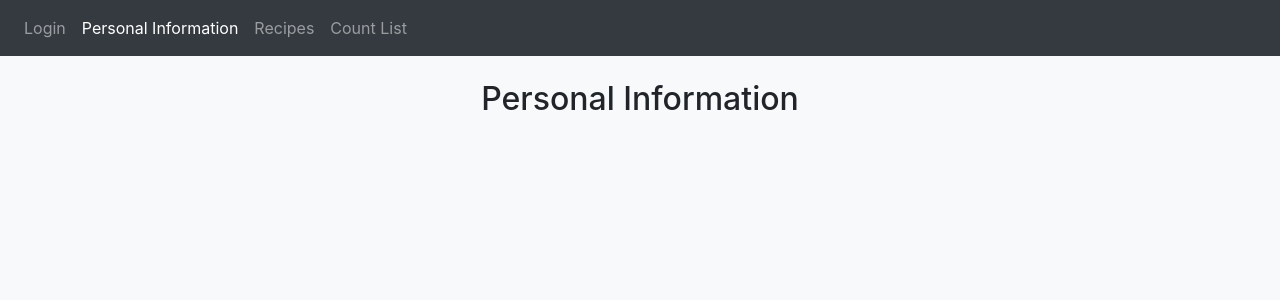
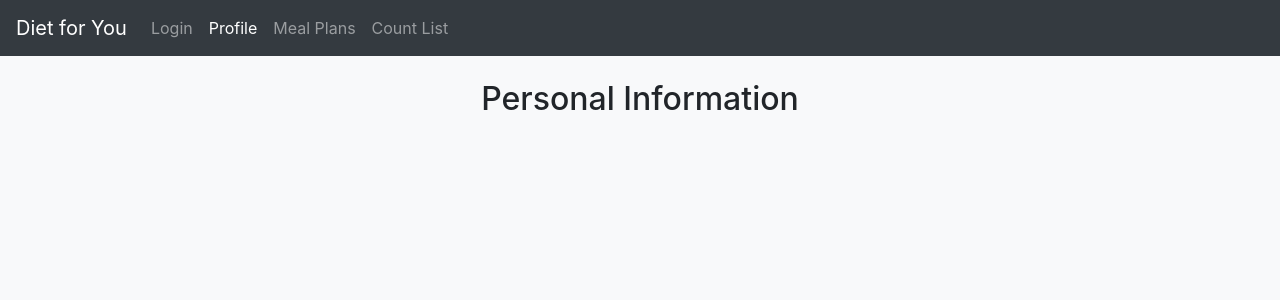
Before and after one commit to zeroxiami/diet_for_you, a Django app: page /main/ in a window 1280 px wide. Shown: the top 300 px of the page. Run offline with Django 3.2, Linux system fonts and the light colour scheme; data comes from the database, SQL or seed files in the repository; some libraries are stand-ins or nearby versions.

Commit message:
updated navbar link names and added home page link

```diff
--- a/templates/foodList.html
+++ b/templates/foodList.html
@@ -11,15 +11,16 @@
 
         <nav class="navbar navbar-expand navbar-dark bg-dark">
             <div class="collapse navbar-collapse" id="navbarsExample02">
+                <a class="navbar-brand" href="/home">Diet for You</a>
                 <ul class="navbar-nav mr-auto">
                 <li class="nav-item">
                     <a class="nav-link" href="../login">Login</a>
                 </li>
                 <li class="nav-item">
-                    <a class="nav-link" href="/main">Personal Information</a>
+                    <a class="nav-link" href="/main">Profile</a>
                 </li>
                 <li class="nav-item">
-                    <a class="nav-link" href="/recipe">Recipes<span class="sr-only">(current)</span></a>
+                    <a class="nav-link" href="/recipe">Meal Plans<span class="sr-only">(current)</span></a>
                 </li>
                 <li class="nav-item active">
                     <a class="nav-link" href="/countList">Count List<span class="sr-only"></span></a>
--- a/templates/past_recipe.html
+++ b/templates/past_recipe.html
@@ -11,15 +11,16 @@
 
         <nav class="navbar navbar-expand navbar-dark bg-dark">
             <div class="collapse navbar-collapse" id="navbarsExample02">
+                <a class="navbar-brand" href="/home">Diet for You</a>
                 <ul class="navbar-nav mr-auto">
                 <li>
                     <a class="nav-link" href="/login">Login <span class="sr-only">(current)</span></a>
                 </li>
                 <li class="nav-item">
-                    <a class="nav-link" href="/main">Personal Information</a>
+                    <a class="nav-link" href="/main">Profile</a>
                 </li>
                 <li class="nav-item active">
-                    <a class="nav-link" href="/recipe">Recipes</a>
+                    <a class="nav-link" href="/recipe">Meal Plans</a>
                 </li>
                 <li class="nav-item">
                     <a class="nav-link" href="/countList">Count List<span class="sr-only"></span></a>
--- a/templates/profile.html
+++ b/templates/profile.html
@@ -12,15 +12,16 @@
     <nav class="navbar navbar-expand navbar-dark bg-dark">
 
   <div class="collapse navbar-collapse" id="navbarsExample02">
+    <a class="navbar-brand" href="/home">Diet for You</a>
     <ul class="navbar-nav mr-auto">
       <li class="nav-item active">
         <a class="nav-link" href="/login">Login <span class="sr-only">(current)</span></a>
       </li>
       <li class="nav-item">
-        <a class="nav-link" href="/main">Personal Information</a>
+        <a class="nav-link" href="/main">Profile</a>
       </li>
       <li class="nav-item">
-        <a class="nav-link" href="/recipe">Recipes</a>
+        <a class="nav-link" href="/recipe">Meal Plans</a>
       </li>
       <li class="nav-item">
         <a class="nav-link" href="/countList">Count List<span class="sr-only"></span></a>
--- a/templates/recipe.html
+++ b/templates/recipe.html
@@ -11,15 +11,16 @@
 
         <nav class="navbar navbar-expand navbar-dark bg-dark">
             <div class="collapse navbar-collapse" id="navbarsExample02">
+                <a class="navbar-brand" href="/home">Diet for You</a>
                 <ul class="navbar-nav mr-auto">
                 <li class="nav-item">
                     <a class="nav-link" href="../login">Login</a>
                 </li>
                 <li class="nav-item">
-                    <a class="nav-link" href="/main">Personal Information</a>
+                    <a class="nav-link" href="/main">Profile</a>
                 </li>
                 <li class="nav-item active">
-                    <a class="nav-link" href="/recipe">Recipes<span class="sr-only">(current)</span></a>
+                    <a class="nav-link" href="/recipe">Meal Plans<span class="sr-only">(current)</span></a>
                 </li>
                 <li class="nav-item">
                     <a class="nav-link" href="/countList">Count List<span class="sr-only"></span></a>
--- a/templates/registration/login.html
+++ b/templates/registration/login.html
@@ -12,15 +12,16 @@
     <nav class="navbar navbar-expand navbar-dark bg-dark">
 
   <div class="collapse navbar-collapse" id="navbarsExample02">
+    <a class="navbar-brand" href="/home">Diet for You</a>
     <ul class="navbar-nav mr-auto">
       <li class="nav-item">
         <a class="nav-link active" href="#">Login<span class="sr-only">(current)</span></a>
       </li>
       <li class="nav-item">
-        <a class="nav-link" href="/main">Personal Information</a>
+        <a class="nav-link" href="/main">Profile</a>
       </li>
       <li class="nav-item">
-        <a class="nav-link" href="/recipe">Recipes</a>
+        <a class="nav-link" href="/recipe">Meal Plans</a>
       </li>
       <li class="nav-item">
         <a class="nav-link" href="/countList">Count List<span class="sr-only"></span></a>
--- a/templates/signup.html
+++ b/templates/signup.html
@@ -12,15 +12,16 @@
     <nav class="navbar navbar-expand navbar-dark bg-dark">
 
   <div class="collapse navbar-collapse" id="navbarsExample02">
+    <a class="navbar-brand" href="/home">Diet for You</a>
     <ul class="navbar-nav mr-auto">
       <li class="nav-item active">
         <a class="nav-link" href="/login">Login<span class="sr-only">(current)</span></a>
       </li>
       <li class="nav-item">
-        <a class="nav-link" href="/main">Personal Information</a>
+        <a class="nav-link" href="/main">Profile</a>
       </li>
       <li class="nav-item">
-        <a class="nav-link" href="/recipe">Recipes</a>
+        <a class="nav-link" href="/recipe">Meal Plans</a>
       </li>
       <li class="nav-item">
         <a class="nav-link" href="/countList">Count List<span class="sr-only"></span></a>
--- a/templates/test.html
+++ b/templates/test.html
@@ -11,15 +11,16 @@
 <nav class="navbar navbar-expand navbar-dark bg-dark">
 
 <div class="collapse navbar-collapse" id="navbarsExample02">
+  <a class="navbar-brand" href="/home">Diet for You</a>
 <ul class="navbar-nav mr-auto">
   <li class="nav-item">
     <a class="nav-link" href="/login">Login</a>
   </li>
   <li class="nav-item active">
-    <a class="nav-link" href="/main">Personal Information<span class="sr-only">(current)</span></a>
+    <a class="nav-link" href="/main">Profile<span class="sr-only">(current)</span></a>
   </li>
   <li class="nav-item">
-    <a class="nav-link" href="/recipe">Recipes</a>
+    <a class="nav-link" href="/recipe">Meal Plans</a>
   </li>
   <li class="nav-item">
     <a class="nav-link" href="/countList">Count List<span class="sr-only"></span></a>
--- a/templates/test2.html
+++ b/templates/test2.html
@@ -12,15 +12,16 @@
         <nav class="navbar navbar-expand navbar-dark bg-dark">
 
       <div class="collapse navbar-collapse" id="navbarsExample02">
+        <a class="navbar-brand" href="/home">Diet for You</a>
         <ul class="navbar-nav mr-auto">
           <li class="nav-item">
             <a class="nav-link" href="/login">Login</a>
           </li>
           <li class="nav-item active">
-            <a class="nav-link" href="/main">Personal Information<span class="sr-only">(current)</span></a>
+            <a class="nav-link" href="/main">Profile<span class="sr-only">(current)</span></a>
           </li>
           <li class="nav-item">
-            <a class="nav-link" href="/recipe">Recipes</a>
+            <a class="nav-link" href="/recipe">Meal Plans</a>
           </li>
           <li class="nav-item">
             <a class="nav-link" href="/countList">Count List<span class="sr-only"></span></a>
```
